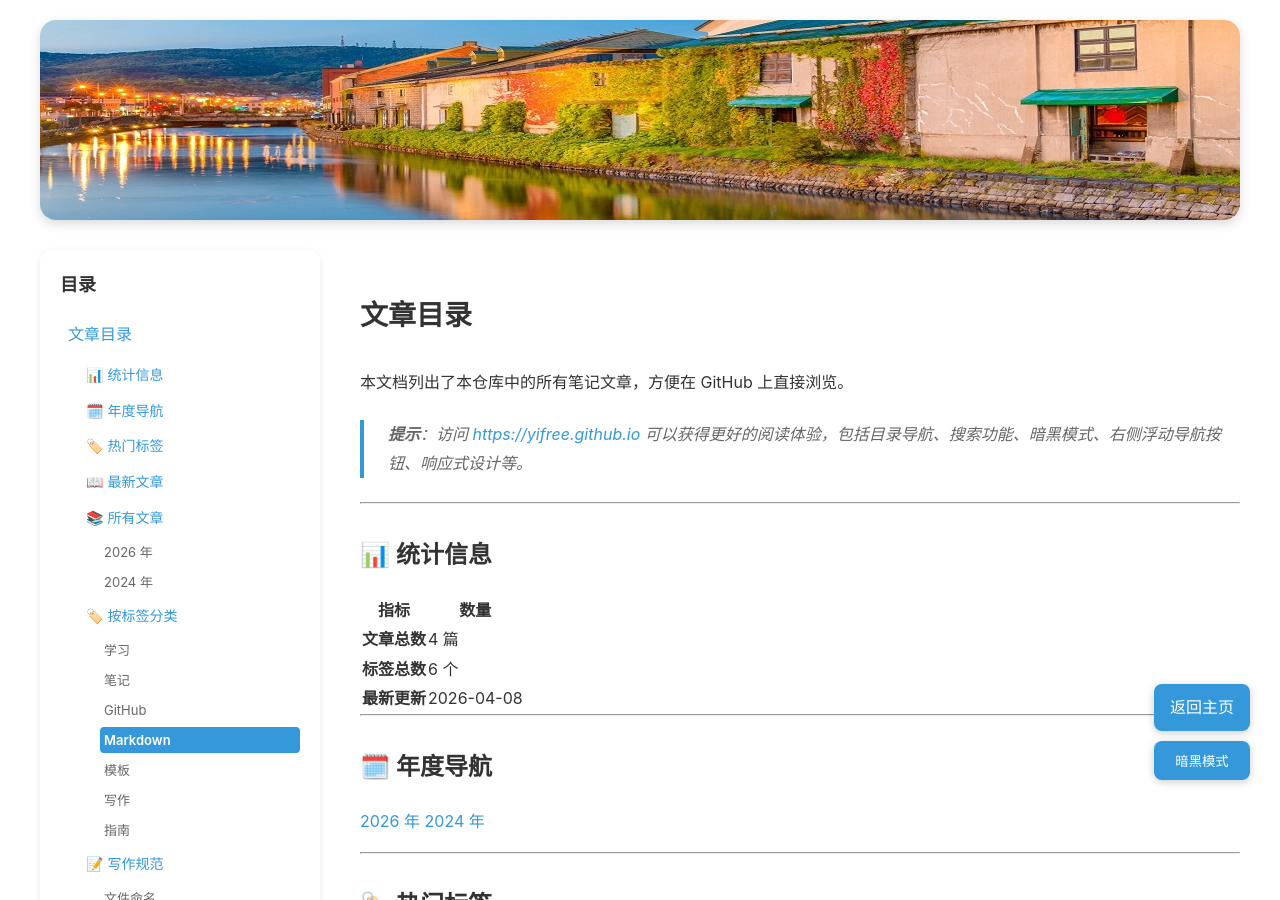
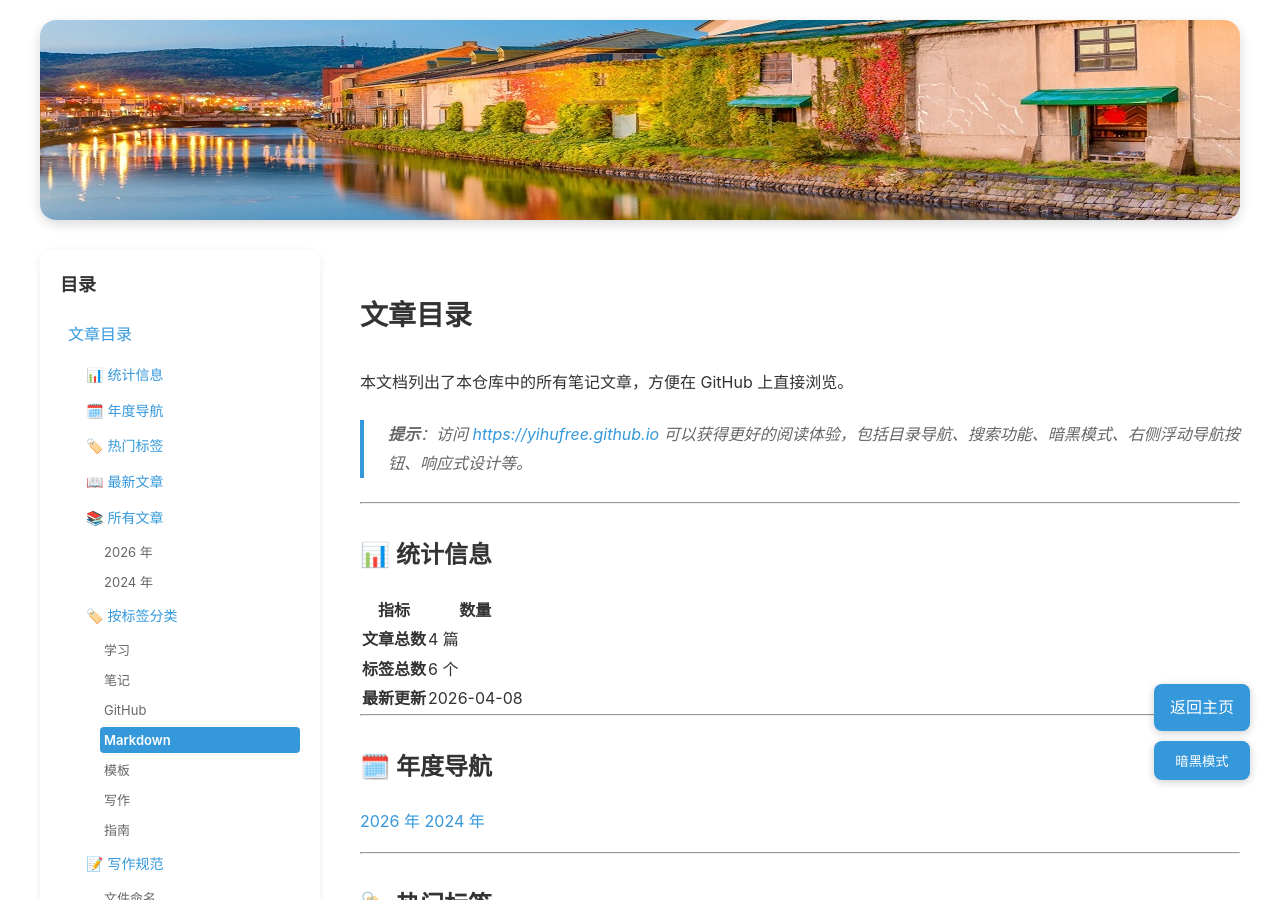
Before and after one commit to yihufree/yihufree.github.io, a Jekyll site: the page built from 文章目录.md, in a window 1280 px wide and 900 px high. Built offline with Jekyll 4.4.1, drawn with Linux system fonts in a browser that asks for light colours; our own code applies the rules of GitHub Pages for plain Markdown files; comment, search, counter and statistics services are not loaded; some of the changed lines change nothing that is shown.

Commit message:
Update 文章目录.md

```diff
--- a/文章目录.md
+++ b/文章目录.md
@@ -2,7 +2,7 @@
 
 本文档列出了本仓库中的所有笔记文章，方便在 GitHub 上直接浏览。
 
-> **提示**：访问 [https://yifree.github.io](https://yifree.github.io) 可以获得更好的阅读体验，包括目录导航、搜索功能、暗黑模式、右侧浮动导航按钮、响应式设计等。
+> **提示**：访问 [https://yihufree.github.io](https://yihufree.github.io) 可以获得更好的阅读体验，包括目录导航、搜索功能、暗黑模式、右侧浮动导航按钮、响应式设计等。
 
 ---
 
@@ -129,11 +129,11 @@
 
 ## 🔗 快速链接
 
-- [🏠 首页](https://yifree.github.io/)
-- [📂 归档](https://yifree.github.io/archive.html)
-- [🏷️ 标签](https://yifree.github.io/tags.html)
-- [🔍 搜索](https://yifree.github.io/)
-- [📡 RSS 订阅](https://yifree.github.io/feed.xml)
+- [🏠 首页](https://yihufree.github.io/)
+- [📂 归档](https://yihufree.github.io/archive.html)
+- [🏷️ 标签](https://yihufree.github.io/tags.html)
+- [🔍 搜索](https://yihufree.github.io/)
+- [📡 RSS 订阅](https://yihufree.github.io/feed.xml)
 
 ---
 
```
